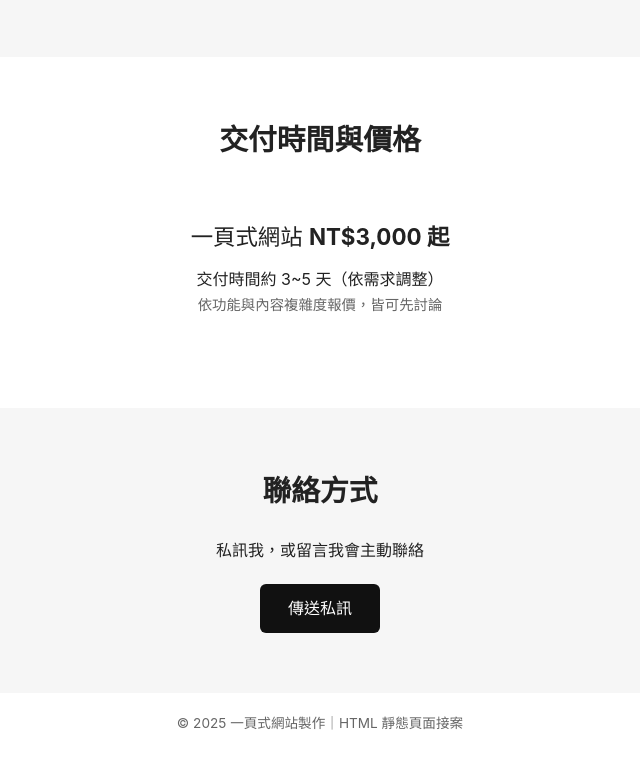
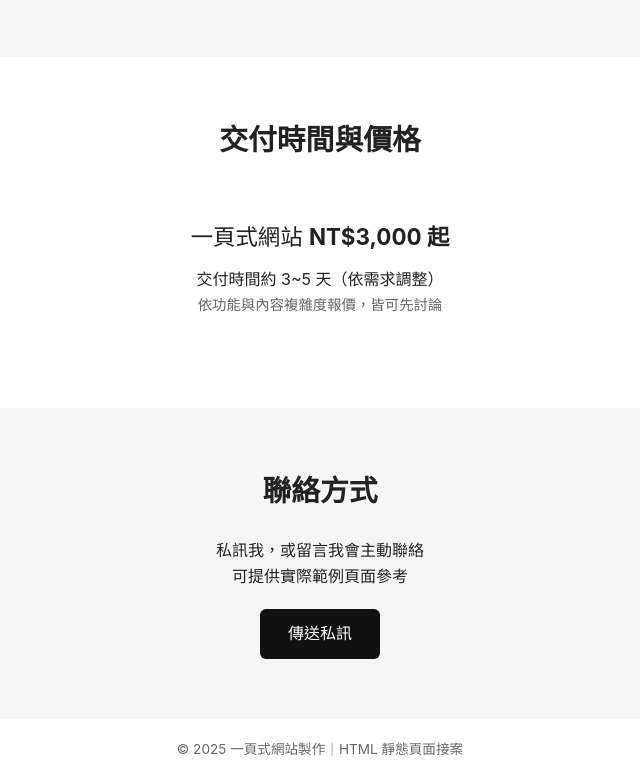
Before and after one commit to echan950623-glitch/onepage_demo, a plain HTML site: page index.html in a window 1280 px wide. Shown: the part 1180-1961 px from the top of the page, without its empty margins (320-960 px from the left). Before the commit the page ends 1935 px from the top, so only its background shows below. Drawn offline with Linux system fonts and the light colour scheme.

Commit message:
Update contact section with additional details
Added contact method and example page reference.

```diff
--- a/index.html
+++ b/index.html
@@ -55,7 +55,7 @@
 </section>
 
 <section class="section">
-  <div class="container" >
+  <div class="container">
     <h2>交付時間與價格</h2>
     <div class="price-box">
       <p class="price">一頁式網站 <strong>NT$3,000 起</strong></p>
@@ -66,10 +66,11 @@
 </section>
 
 <section class="section gray" id="contact">
-  <div class="container" style="text-align: center;">
+  <div class="container" style="text-align: center">
     <h2>聯絡方式</h2>
     <p>
       私訊我，或留言我會主動聯絡<br>
+      可提供實際範例頁面參考
     </p>
     <a href="#" class="btn-secondary">傳送私訊</a>
   </div>
```
